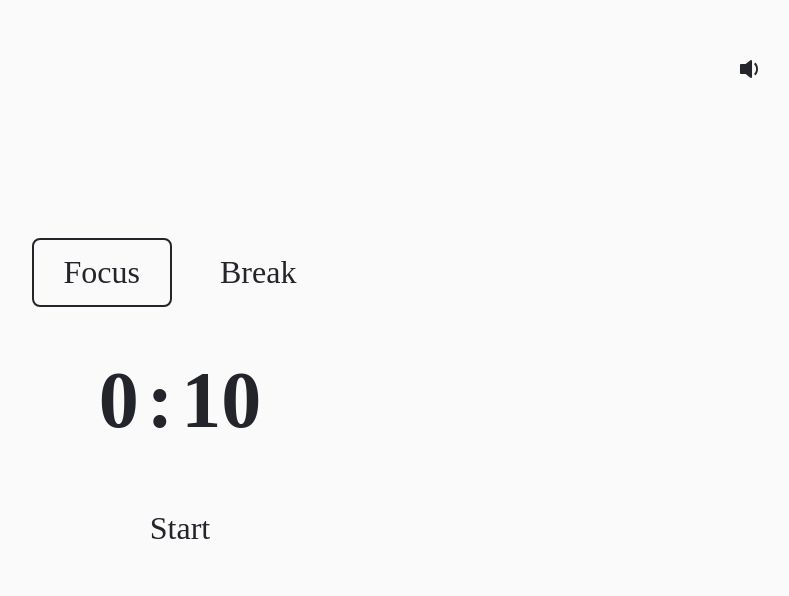
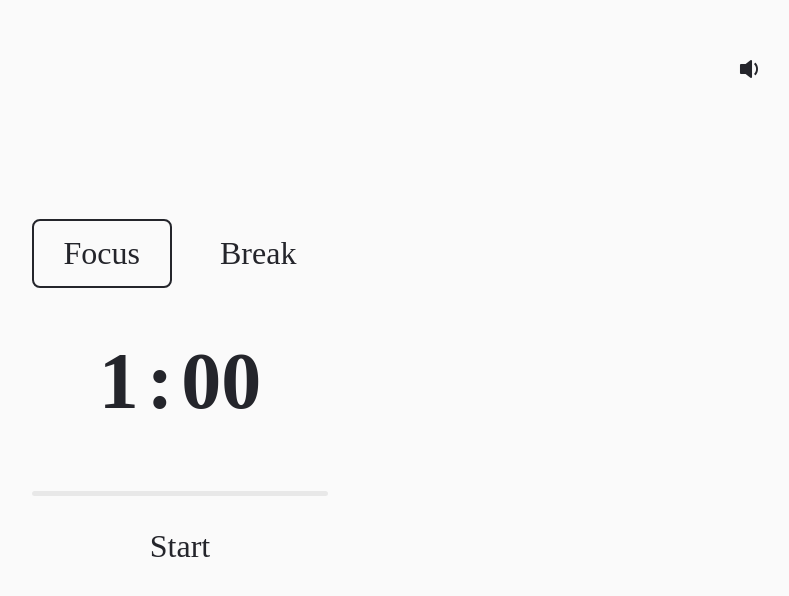
Before and after one commit to jamesspearsv/quiet-timer, a Vue app: page / in a window 1280 px wide. Shown: the top 596 px of the page, without its empty margins (460-1249 px from the left). Built offline with nearby package versions, Linux system fonts and the light colour scheme; a web font is replaced by a local one.

Commit message:
Added paused and percentage complete UI

```diff
--- a/src/App.vue
+++ b/src/App.vue
@@ -41,7 +41,7 @@
 <template>
     <main>
         <div>
-            <div :class="`mode-selector ${mode}`">
+            <div class="mode-selector" :class="`${mode}`">
                 <button
                     @click="() => changeMode('focus')"
                     :class="mode === 'focus' && 'selected'"
--- a/src/components/Timer.vue
+++ b/src/components/Timer.vue
@@ -4,8 +4,8 @@
     const emit = defineEmits(['finished']);
 
     const timers = {
-        focus: import.meta.env.PROD ? 1500 : 10,
-        break: import.meta.env.PROD ? 300 : 3,
+        focus: import.meta.env.PROD ? 1500 : 60,
+        break: import.meta.env.PROD ? 300 : 5,
     };
 
     const { mode } = defineProps(['mode']);
@@ -26,12 +26,14 @@
 
     /** Compute display values for timer in minutes and seconds */
     const display = computed(() => {
+        const percent_complete =
+            ((timers[mode] - active_timer.value) / timers[mode]) * 100;
         const minutes = Math.trunc(active_timer.value / 60);
         let seconds = active_timer.value % 60;
 
         if (seconds < 10) seconds = '0' + seconds;
 
-        return { minutes, seconds };
+        return { minutes, seconds, percent_complete };
     });
     const timer_id = ref(null);
 
@@ -97,6 +99,13 @@
             {{ display.seconds }}
         </span>
     </div>
+    <div class="timer-percent">
+        <div
+            class="timer-completed"
+            :class="`${status}`"
+            :style="{ width: display.percent_complete + '%' }"
+        ></div>
+    </div>
     <div class="buttons">
         <template v-if="status !== 'finished'">
             <button v-if="status === 'stopped'" @click="startTimer">
@@ -117,13 +126,13 @@
 </template>
 
 <style scoped>
-    @keyframes flashing {
+    @keyframes paused-animation {
         to {
-            color: var(--clr-transparent);
+            transform: scale(1.04);
         }
 
         from {
-            color: var(--clr-gray);
+            transform: scale(1);
         }
     }
 
@@ -138,12 +147,38 @@
     }
 
     .timer.paused {
-        transform: scale(0.7);
         color: var(--clr-gray);
+        animation: paused-animation 1000ms linear infinite alternate;
     }
 
     .buttons > * {
         padding: 1rem;
         font-size: 2rem;
     }
+
+    /*
+    TODO: Update and improve timer status styles
+    * These styles would be better defined using
+    * reactive style objects in the component script
+    */
+
+    .timer-percent {
+        align-self: flex-start;
+        border-radius: 3px;
+        width: 100%;
+        height: 5px;
+        margin-block: 1rem;
+        background-color: var(--clr-shaded);
+    }
+
+    .timer-completed {
+        transition: all 250ms linear;
+        background-color: #70ae6e;
+        border-radius: inherit;
+        height: inherit;
+    }
+
+    .timer-completed.paused {
+        background-color: #fec601;
+    }
 </style>
```
